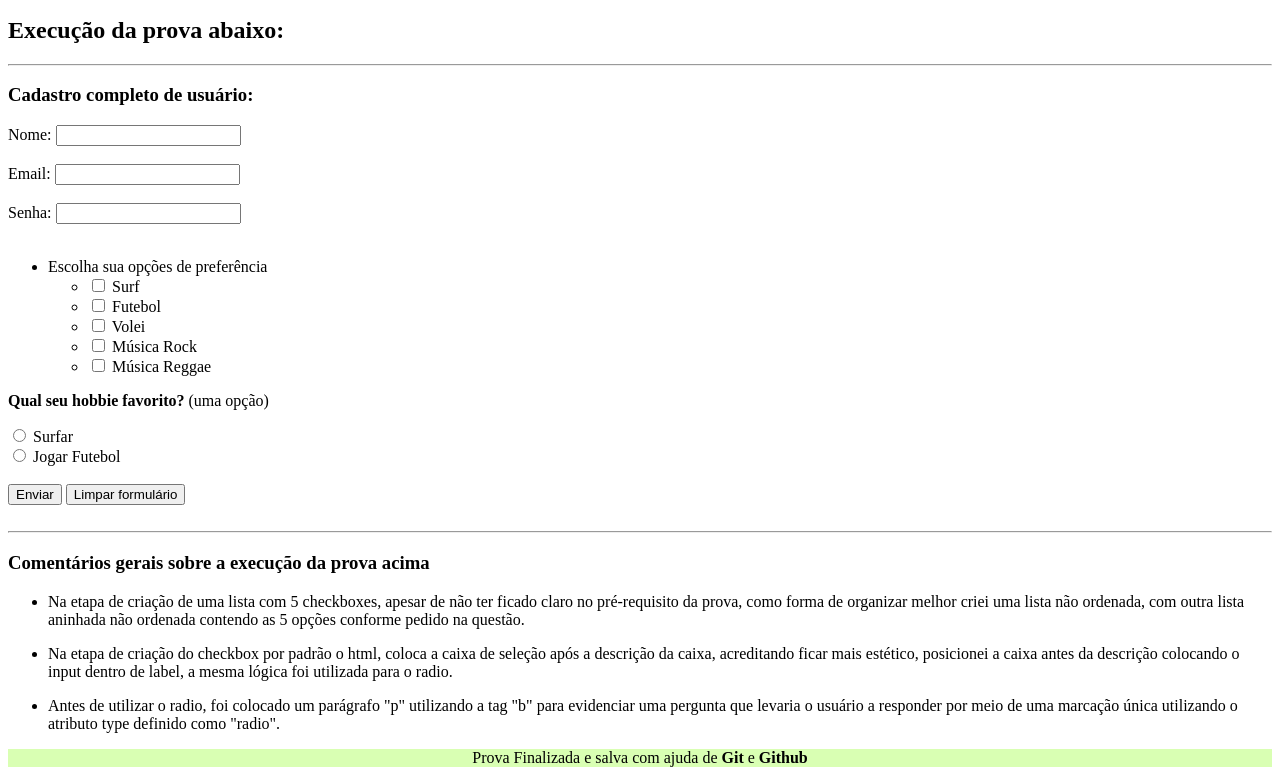
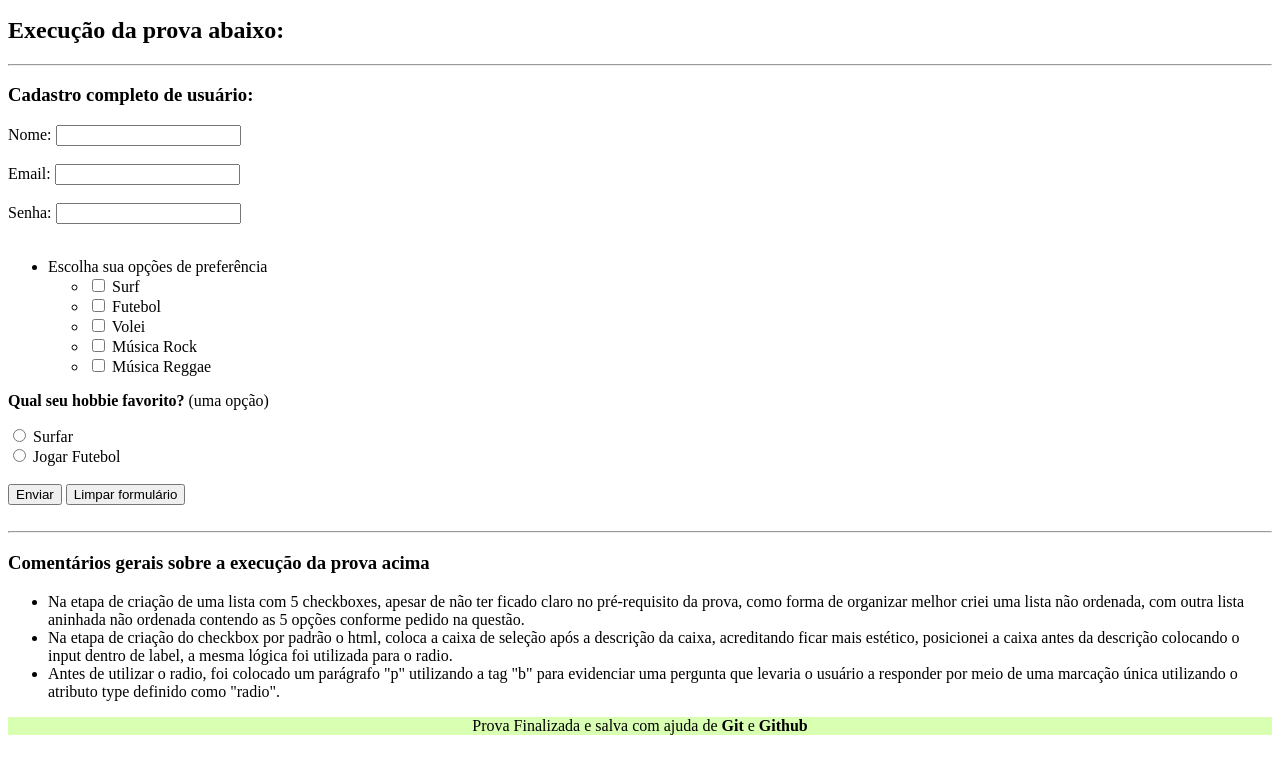
Before and after one commit to ericfortal/prova-aula2-imagens-tabelas-forms, a plain HTML site: page index.html in a window 1280 px wide. Shown: the part 137-912 px from the top of the page. After the commit the page ends 880 px from the top, so only its background shows below. Drawn offline with Linux system fonts and the light colour scheme.

Commit message:
remocao de paragrafo desnecessario nas ul final do cod

```diff
--- a/index.html
+++ b/index.html
@@ -77,7 +77,7 @@
     <h3>Comentários gerais sobre a execução da prova acima</h3>
     <ul>
         <li>Na etapa de criação de uma lista com 5 checkboxes, apesar de não ter ficado claro no pré-requisito da prova, como forma de organizar melhor criei uma lista não ordenada, com outra lista aninhada não ordenada contendo as 5 opções conforme pedido na questão. </li>
-        <li><p>Na etapa de criação do checkbox por padrão o html, coloca a caixa de seleção após a descrição da caixa, acreditando ficar mais estético, posicionei a caixa antes da descrição colocando o input dentro de label, a mesma lógica foi utilizada para o radio.</p></li>
+        <li>Na etapa de criação do checkbox por padrão o html, coloca a caixa de seleção após a descrição da caixa, acreditando ficar mais estético, posicionei a caixa antes da descrição colocando o input dentro de label, a mesma lógica foi utilizada para o radio.</li>
         <li>Antes de utilizar o radio, foi colocado um parágrafo "p" utilizando a tag "b" para evidenciar uma pergunta que levaria o usuário a responder por meio de uma marcação única utilizando o atributo type definido como "radio".</li>
     </ul>
 
```
